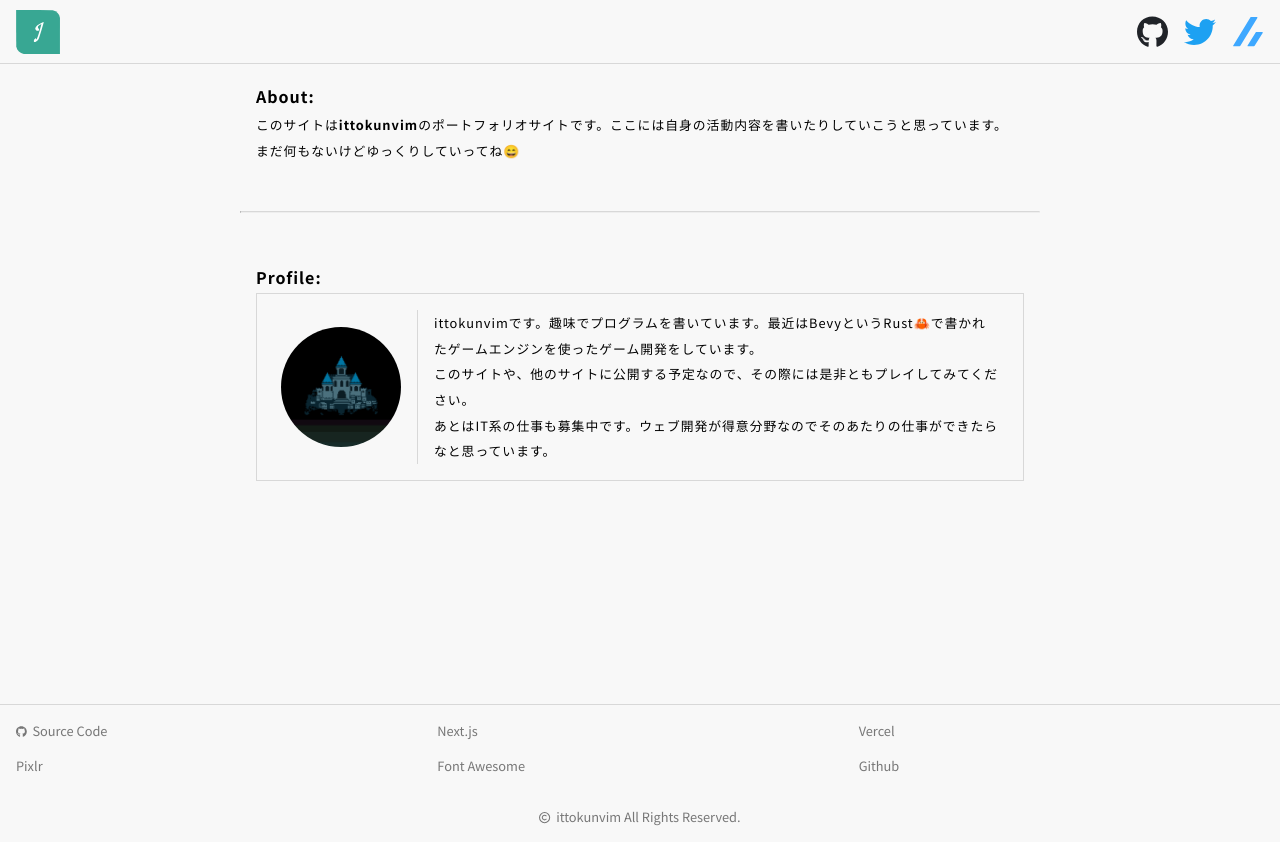
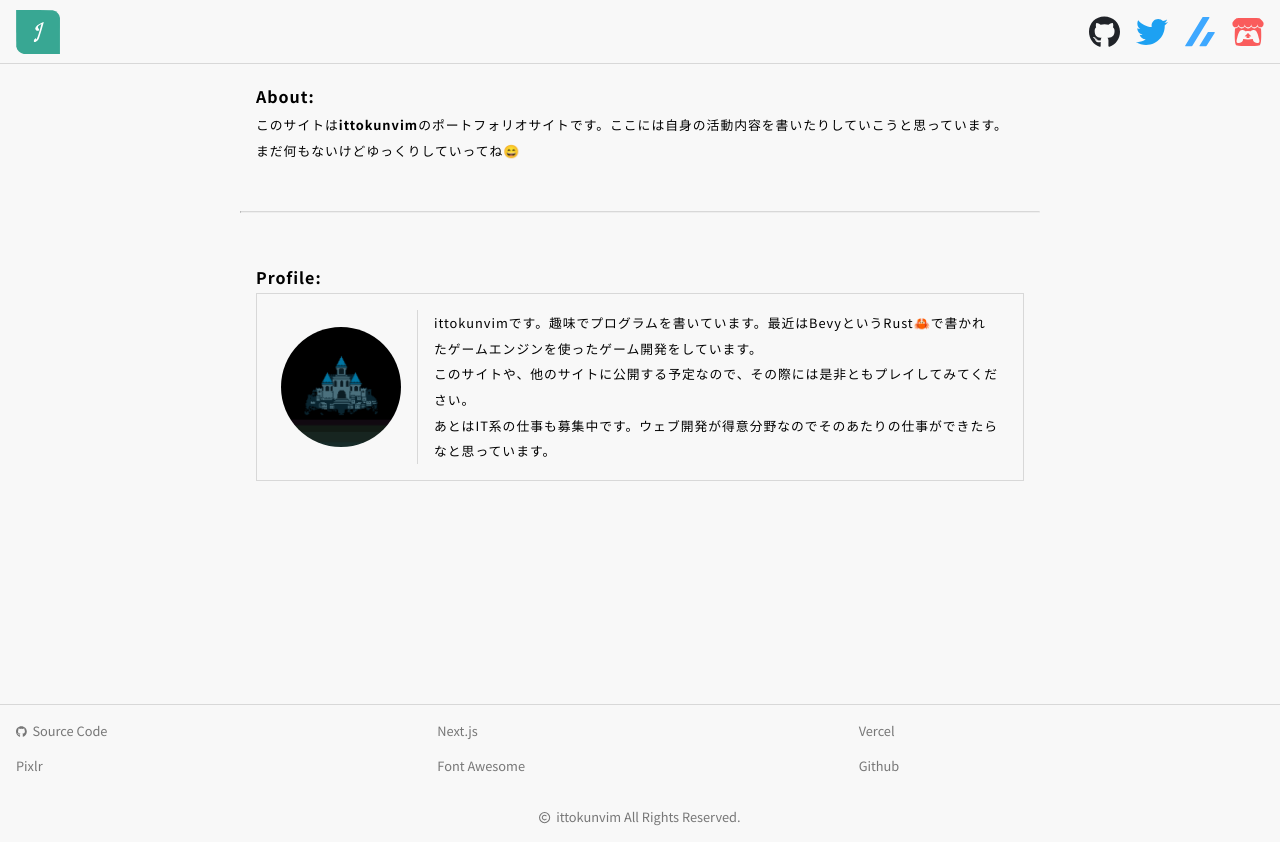
Before and after one commit to ittokunvim/ittokunvim-xyz, a Next.js app: page / in a window 1280 px wide. Built offline with nearby package versions, Linux system fonts and the light colour scheme.

Commit message:
feat: :heavy_plus_sign: Add itch.io link to page header

```diff
--- a/src/app/layout.tsx
+++ b/src/app/layout.tsx
@@ -11,7 +11,7 @@ const noto_sans_jp = Noto_Sans_JP({ subsets: ["latin"] });
 import Link from "next/link";
 import Image from "next/image";
 import { FontAwesomeIcon } from "@fortawesome/react-fontawesome";
-import { faGithub, faTwitter } from "@fortawesome/free-brands-svg-icons";
+import { faGithub, faTwitter, faItchIo } from "@fortawesome/free-brands-svg-icons";
 import { faCopyright } from "@fortawesome/free-regular-svg-icons";
 
 export const metadata: Metadata = {
@@ -29,6 +29,7 @@ export default function RootLayout({
   const twitter_url = "https://twitter.com/ittokunvim";
   const zenn_url = "https://zenn.dev/ittoku_ky73";
   const repo_url = "https://github.com/ittokunvim/ittoku-tech";
+  const itch_url = "https://ittokunvim.itch.io";
 
   return (
     <html lang="ja">
@@ -54,6 +55,13 @@ export default function RootLayout({
             </a>
             <a href={zenn_url} target="_blank" rel="noopener noreferrer">
               <Image src="/zenn.svg" width={32} height={32} alt="zenn logo" />
+            </a>
+            <a href={itch_url} target="_blank" rel="noopener noreferrer">
+              <FontAwesomeIcon
+                icon={faItchIo}
+                size="2xl"
+                style={{ color: "#FA5C5C" }}
+              />
             </a>
           </div>
         </header>
```
